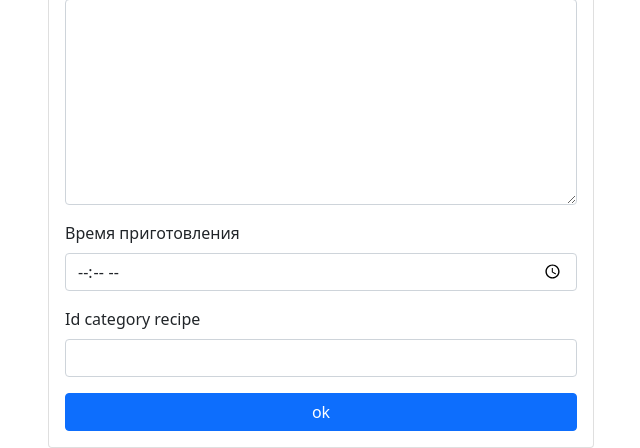
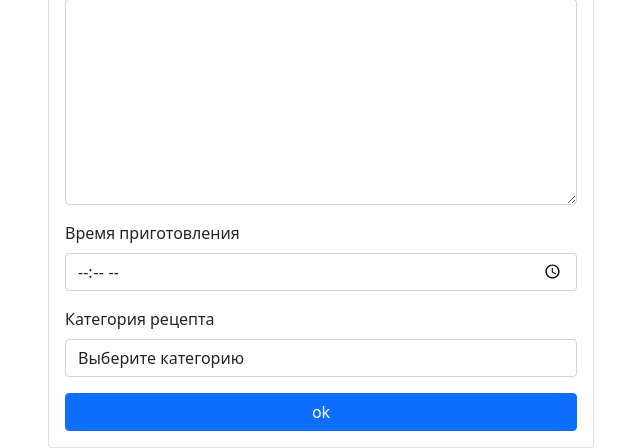
Before and after one commit to dr-number/recipe_management_v12, a Django app: page /main/front/add_recipe/ in a window 1280 px wide. Shown: the part 594-1042 px from the top of the page, without its empty margins (319-959 px from the left). Run offline with Django 4.2, Linux system fonts and the light colour scheme; tables that the repository leaves empty hold one stand-in row (values such as "Sample post"); lists and menus that the app fills with data are empty; parts of the project's set-up code (start-up, migrations or seed data) failed here and were passed over; some libraries are stand-ins or nearby versions.

Commit message:
adding add_recipe

```diff
--- a/app/main/forms.py
+++ b/app/main/forms.py
@@ -1,6 +1,6 @@
 from django import forms
 from main.const import KEY_USER_TYPES_CHOICES
-from main.models import Recipe
+from main.models import Recipe, RecipeCategory
 
 class CreateAccountForm(forms.Form):
     email = forms.EmailField(
@@ -77,9 +77,12 @@ class LogininForm(forms.Form):
     )
 
 class AddRecipeModelForm(forms.ModelForm):
-    id_category_recipe = forms.IntegerField(
+    id_category_recipe = forms.ModelChoiceField(
+        queryset=RecipeCategory.objects.all(),
         required=True,
-        widget=forms.Select(attrs={'class': 'form-control'})
+        widget=forms.Select(attrs={'class': 'form-control'}),
+        label='Категория рецепта',
+        empty_label="Выберите категорию"
     )
     class Meta:
         model = Recipe
@@ -97,3 +100,7 @@ class AddRecipeModelForm(forms.ModelForm):
             'steps': forms.Textarea(attrs={'class': 'form-control', 'rows': 8}),
             'time_cooking': forms.TimeInput(attrs={'class': 'form-control', 'type': 'time'}),
         }
+
+    def clean_id_category_recipe(self):
+        category = self.cleaned_data['id_category_recipe']
+        return category.id
--- a/app/main/templates/includes/server_js.html
+++ b/app/main/templates/includes/server_js.html
@@ -320,7 +320,15 @@
         submitBtn.disabled = true;
 
         try {
-            const response = await runInServerFetch('http://localhost:8700/main/lk_chef/add_recipe/', jsonData);
+            const token = localStorage.getItem('auth_token');
+            const response = await fetch('http://localhost:8700/main/lk_chef/add_recipe/', {
+                method: 'POST',
+                body: JSON.stringify(formData),
+                headers: {
+                    'Content-Type': 'application/json',
+                    'Authorization': `token ${token}`
+                }
+            });
 
             if (response.ok) {
                 const result = await response.json();
```
